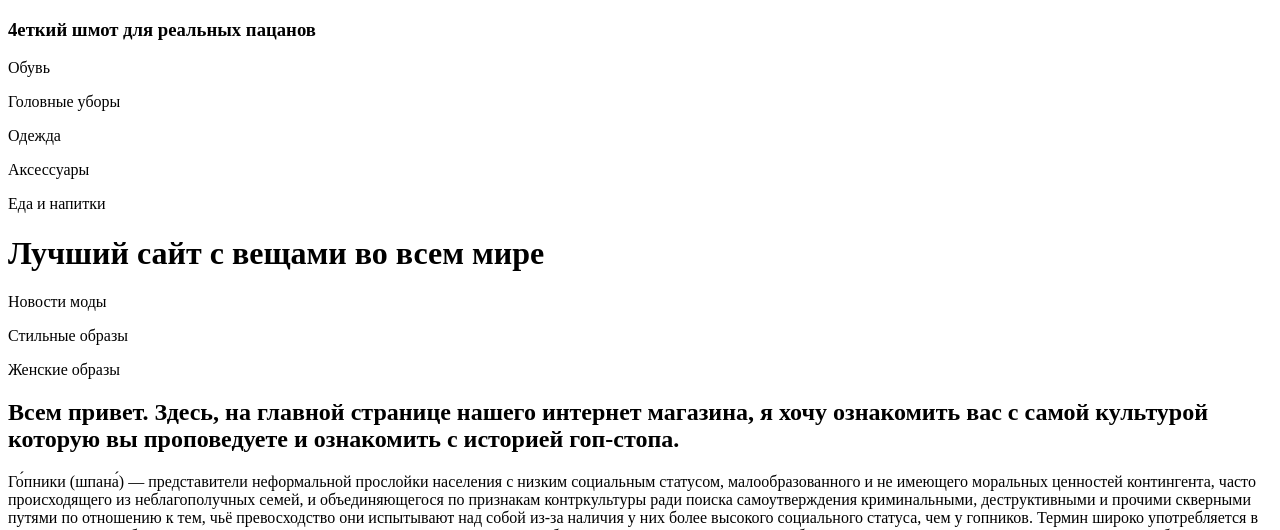
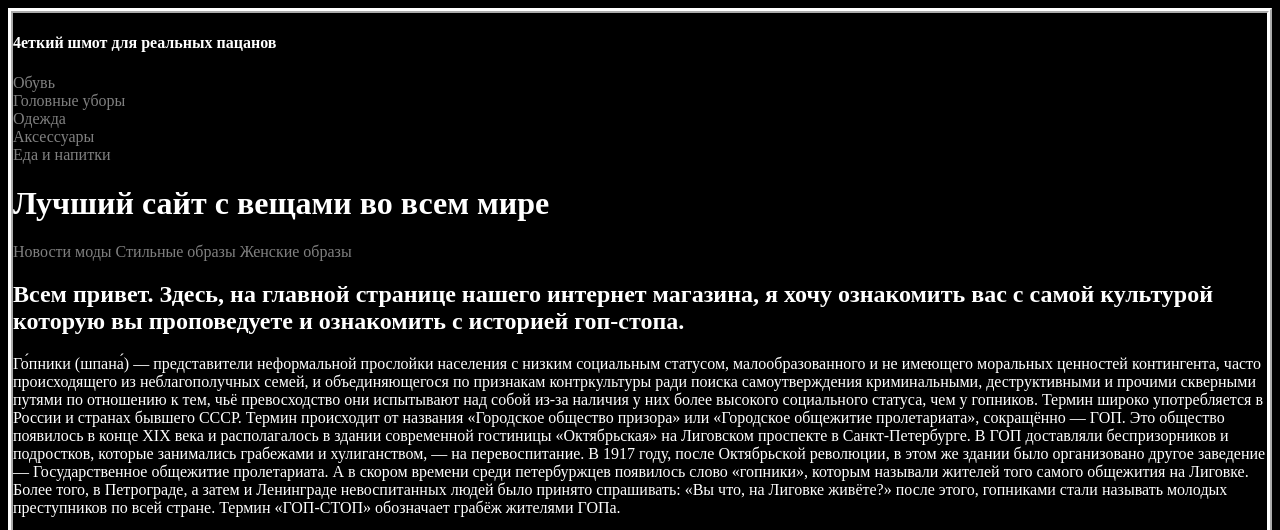
Before and after one commit to MaksimWBC/CSS0, a plain HTML site: page index.html in a window 1280 px wide. Shown: the top 530 px of the page. Drawn offline with Linux system fonts and the light colour scheme; files whose address does not match are found by name.

Commit message:
firstCSS

```diff
--- a/index.css
+++ b/index.css
@@ -1,3 +1,17 @@
 body {
+    background-color: #000;
+    border: 5px ridge white;
+    color: white;
+}
 
+a {
+    text-decoration: none;
+    color: gray;
 }
+
+.header {
+    display: flex;
+    align-items: center;
+    justify-content: space-between;
+    flex-direction: column;
+}
--- a/index.html
+++ b/index.html
@@ -3,33 +3,36 @@
 <head>
     <meta charset="UTF-8">
     <title> 4etkieШмотки </title>
+    <link rel="stylesheet" href="D:\All to FrontEnd\GitHub project\CSS\CSS0\index.css">
 </head>
 <body>
     <header>
-        <h3>4еткий шмот для реальных пацанов</h3>
+        <div class="headder">
+            <div> <h4>4еткий шмот для реальных пацанов</h4> </div>
             <nav>
-            <div class="navigacia">
-                <div> <a> <p>Обувь</p> </a>
+                <div>
+                    <div> <a href="D:\All to FrontEnd\GitHub project\CSS\CSS0\stronici towarov\obuw.html" title="">Обувь</a>
                     </div>
-                <div> <a> <p>Головные уборы</p> </a>
+                    <div> <a href="D:\All to FrontEnd\GitHub project\CSS\CSS0\stronici towarov\golova.html" title="">Головные уборы</a>
                     </div>
-                <div> <a> <p>Одежда</p> </a>
+                    <div> <a href="D:\All to FrontEnd\GitHub project\CSS\CSS0\stronici towarov\dress.html" title="">Одежда</a>
                     </div>
-                <div> <a> <p>Аксессуары</p> </a>
+                    <div> <a href="D:\All to FrontEnd\GitHub project\CSS\CSS0\stronici towarov\aksessuari.html" title="">Аксессуары</a>
                     </div>
-                <div> <a> <p>Еда и напитки</p> </a>
+                    <div> <a href="D:\All to FrontEnd\GitHub project\CSS\CSS0\stronici towarov\eat and drink.html" title="">Еда и напитки</a>
                     </div>
                 </div>
             </nav>
+        </div>
     </header>
     <body>
         <h1> Лучший сайт с вещами во всем мире </h1>
         <main class="main">
             <aside>
                 <div class="sidebar">
-                <a> <p>Новости моды</p> </a>
-                <a> <p>Стильные образы</p> </a>
-                <a> <p>Женские образы</p> </a>
+                <a href="" title="" > Новости моды </a>
+                <a href="" title=""> Стильные образы </a>
+                <a href="" title=""> Женские образы </a>
                 </div>
             </aside>
         <article>
```
Lines whose indentation alone changed are shown as unchanged.
